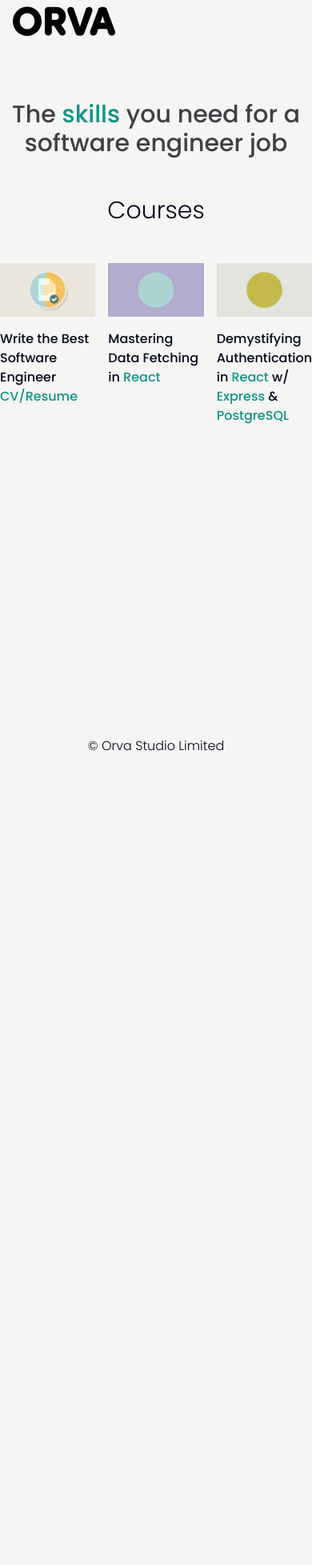
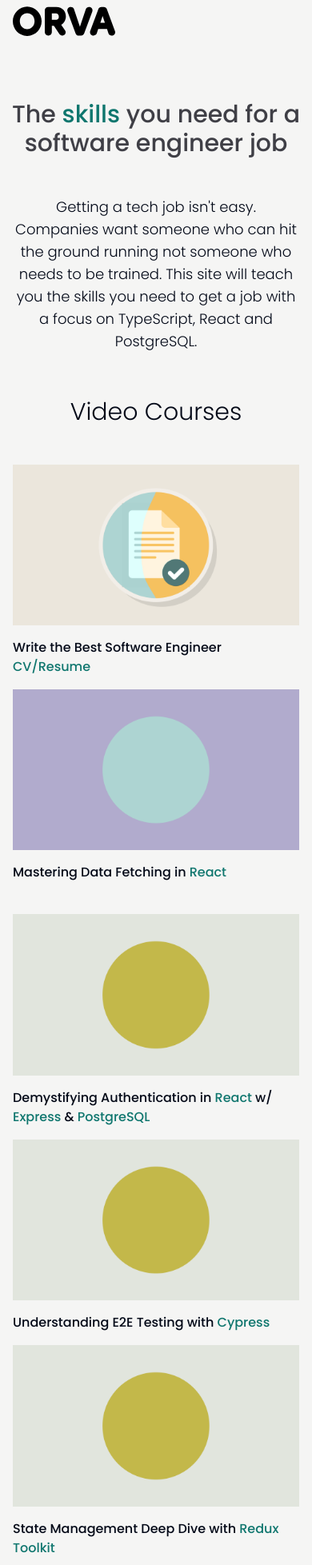
Before and after one commit to Orva-Studio/courses-site, a Next.js app: page / in a window 390 px wide. Shown: the part 40-1997 px from the top of the page at 80% size. Before the commit the page ends 1017 px from the top, so only its background shows below. Built offline with nearby package versions, Linux system fonts and the light colour scheme.

Commit message:
feat: made cv page responsive

```diff
--- a/app/authentication/page.tsx
+++ b/app/authentication/page.tsx
@@ -1,6 +1,5 @@
-import ButtonPrimary from '@/components/ButtonPrimary';
+import BackLink from '@/components/BackLink';
 import Heading from '@/components/Heading';
-import Link from 'next/link';
 
 const PREVIEW_URL = 'https://richardoliverbray.podia.com/mastering-data-fetching-in-react';
 export function metadata() {
@@ -13,11 +12,9 @@
 export default function Page() {
   return (
     <>
-      <Link href="/" className="font-light text-lg underline mb-12">
-        👈 Go Back
-      </Link>
+      <BackLink />
       <Heading>
-        Demystifying Authentication in <span className="text-teal-600">React</span> w/ Express & PostgreSQL
+        Demystifying Authentication in <span className="text-teal-700">React</span> w/ Express & PostgreSQL
       </Heading>
       <div className="max-w-screen-md font-light text-lg mb-14 px-4">
         <p>This course is currently in development.</p>
--- a/app/data-fetching/page.tsx
+++ b/app/data-fetching/page.tsx
@@ -1,4 +1,4 @@
-import ButtonPrimary from '@/components/ButtonPrimary';
+import Button from '@/components/Button';
 import Heading from '@/components/Heading';
 import Link from 'next/link';
 
@@ -17,18 +17,18 @@
         👈 Go Back
       </Link>
       <Heading>
-        Mastering Data Fetching in <span className="text-teal-600">React</span>
+        Mastering Data Fetching in <span className="text-teal-700">React</span>
       </Heading>
       <div className="max-w-screen-md font-light text-lg mb-14 px-4">
         <p>
-          This course is currently in development. If you would like to be notified when it is ready, please join the
-          waiting list.{' '}
+          This course is currently in development and when ready, will be priced between <strong>$30-$60</strong>.
         </p>
+        <p> If you would like to be notified when it is ready, please join the waiting list. </p>
       </div>
       <section className="flex gap-4 mb-12">
-        <ButtonPrimary href={PREVIEW_URL} external>
+        <Button href={PREVIEW_URL} external>
           Join the Waiting List
-        </ButtonPrimary>
+        </Button>
       </section>
     </>
   );
--- a/app/page.tsx
+++ b/app/page.tsx
@@ -6,10 +6,17 @@
   return (
     <>
       <Heading>
-        The <span className="text-teal-600">skills</span> you need for a software engineer job
+        The <span className="text-teal-700">skills</span> you need for a software engineer job
       </Heading>
-      <h2 className="mb-12 text-3xl font-light">Courses</h2>
-      <section className="grid grid-rows-2 grid-cols-3 gap-4 max-w-screen-xl">
+      <div className="max-w-screen-lg font-light text-lg mb-14 px-4 text-center">
+        <p>
+          Getting a tech job isn't easy. Companies want someone who can hit the ground running not someone who needs to
+          be trained. This site will teach you the skills you need to get a job with a focus on TypeScript, React and
+          PostgreSQL.
+        </p>
+      </div>
+      <h2 className="mb-12 text-3xl font-light">Video Courses</h2>
+      <section className="grid grid-rows-2 grid-cols-1 min-[480px]:grid-cols-2 lg:grid-cols-3 px-4 gap-4 max-w-screen-xl">
         <article>
           <Link href="/cv">
             <Image
@@ -19,7 +26,7 @@
               height={720}
             />
             <div className="mt-4 text-l sm:text-xl">
-              Write the Best Software Engineer <span className="text-teal-600">CV/Resume</span>
+              Write the Best Software Engineer <span className="text-teal-700">CV/Resume</span>
             </div>
           </Link>
         </article>
@@ -32,7 +39,7 @@
               height={720}
             />
             <div className="mt-4 text-l sm:text-xl">
-              Mastering Data Fetching in <span className="text-teal-600">React</span>
+              Mastering Data Fetching in <span className="text-teal-700">React</span>
             </div>
           </Link>
         </article>
@@ -45,11 +52,38 @@
               height={720}
             />
             <div className="mt-4 text-l sm:text-xl">
-              Demystifying Authentication in <span className="text-teal-600">React</span> w/{' '}
-              <span className="text-teal-600">Express</span> & <span className="text-teal-600">PostgreSQL</span>
+              Demystifying Authentication in <span className="text-teal-700">React</span> w/{' '}
+              <span className="text-teal-700">Express</span> & <span className="text-teal-700">PostgreSQL</span>
             </div>
           </Link>
         </article>
+        <article>
+          <Link href="/testing">
+            <Image
+              src="/courses/coming_soon_2.png"
+              alt="Understanding E2E Testing with with Cypress Course Image"
+              width={1280}
+              height={720}
+            />
+            <div className="mt-4 text-l sm:text-xl">
+              Understanding E2E Testing with <span className="text-teal-700">Cypress</span>
+            </div>
+          </Link>
+        </article>
+        <article>
+          <Link href="/testing">
+            <Image
+              src="/courses/coming_soon_2.png"
+              alt="Mastering Data Fetching in React Course Image"
+              width={1280}
+              height={720}
+            />
+            <div className="mt-4 text-l sm:text-xl">
+              State Management Deep Dive with <span className="text-teal-700">Redux Toolkit</span>
+            </div>
+          </Link>
+        </article>
+        <article></article>
       </section>
     </>
   );
--- /dev/null
+++ b/components/BackLink.tsx
@@ -0,0 +1,9 @@
+import Link from 'next/link';
+
+export default function BackLink({ href = '/' }: { href?: string }) {
+  return (
+    <Link href={href} className="font-light text-lg underline mb-12">
+      👈 Go Back
+    </Link>
+  );
+}
--- a/components/Button.tsx
+++ b/components/Button.tsx
@@ -7,16 +7,24 @@
   href: string;
   external?: boolean;
   className?: string;
+  type?: 'primary' | 'secondary';
 }
 
-export default function Button({ children, href, external, className }: ButtonProps) {
+export default function Button({ children, href, external, className, type = 'primary' }: ButtonProps) {
+  const typeStyles = {
+    primary: 'text-white bg-teal-700 hover:bg-teal-800',
+    secondary: 'text-teal-700 border-teal-600 border-2 hover:bg-gray-50',
+  };
   return (
     <a
+      role="button"
+      draggable="false"
       href={href}
-      className={twMerge(
+      className={twMerge([
         'flex gap-2 px-6 py-3 border text-base font-medium rounded-md transition-all justify-center items-center',
-        className
-      )}
+        typeStyles[type],
+        className,
+      ])}
       {...(external && { target: '_blank', rel: 'noopener noreferrer' })}
     >
       {children}
--- a/components/ButtonPrimary.tsx
+++ /dev/null
@@ -1,17 +0,0 @@
-import Button from './Button';
-import type { ButtonProps } from './Button';
-import { twMerge } from 'tailwind-merge';
-
-export default function ButtonPrimary({ children, href, external, className }: ButtonProps) {
-  return (
-    <Button
-      {...{
-        href,
-        external,
-        className: twMerge('text-white bg-teal-600 hover:bg-teal-700', className),
-      }}
-    >
-      {children}
-    </Button>
-  );
-}
--- a/components/ButtonSecondary.tsx
+++ /dev/null
@@ -1,16 +0,0 @@
-import Button from './Button';
-import type { ButtonProps } from './Button';
-
-export default function ButtonSecondary({ children, href, external }: Omit<ButtonProps, 'className'>) {
-  return (
-    <Button
-      {...{
-        href,
-        external,
-        className: 'text-teal-600 border-teal-600 border-2 hover:bg-gray-50',
-      }}
-    >
-      {children}
-    </Button>
-  );
-}
--- a/package.json
+++ b/package.json
@@ -29,7 +29,7 @@
     "eslint": "^8.55.0",
     "eslint-config-next": "14.0.4",
     "postcss": "^8.4.32",
-    "tailwindcss": "^3.3.6",
+    "tailwindcss": "^3.4.0",
     "typescript": "^5.3.3"
   }
 }
```
Also changed, not shown: app/cv/page.tsx (+31 -25 lines), 1 other file (tests, documents, lock files or other folders).
